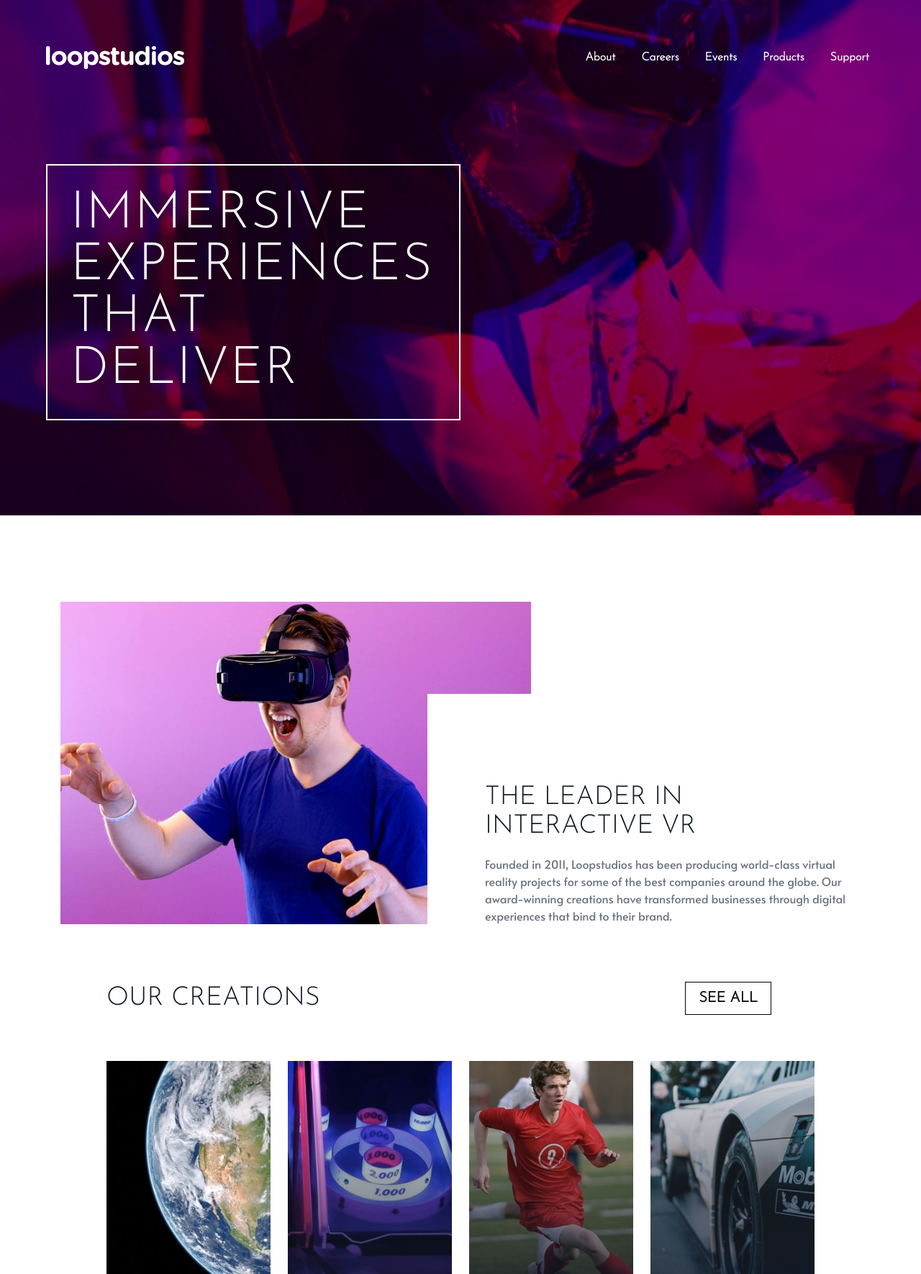
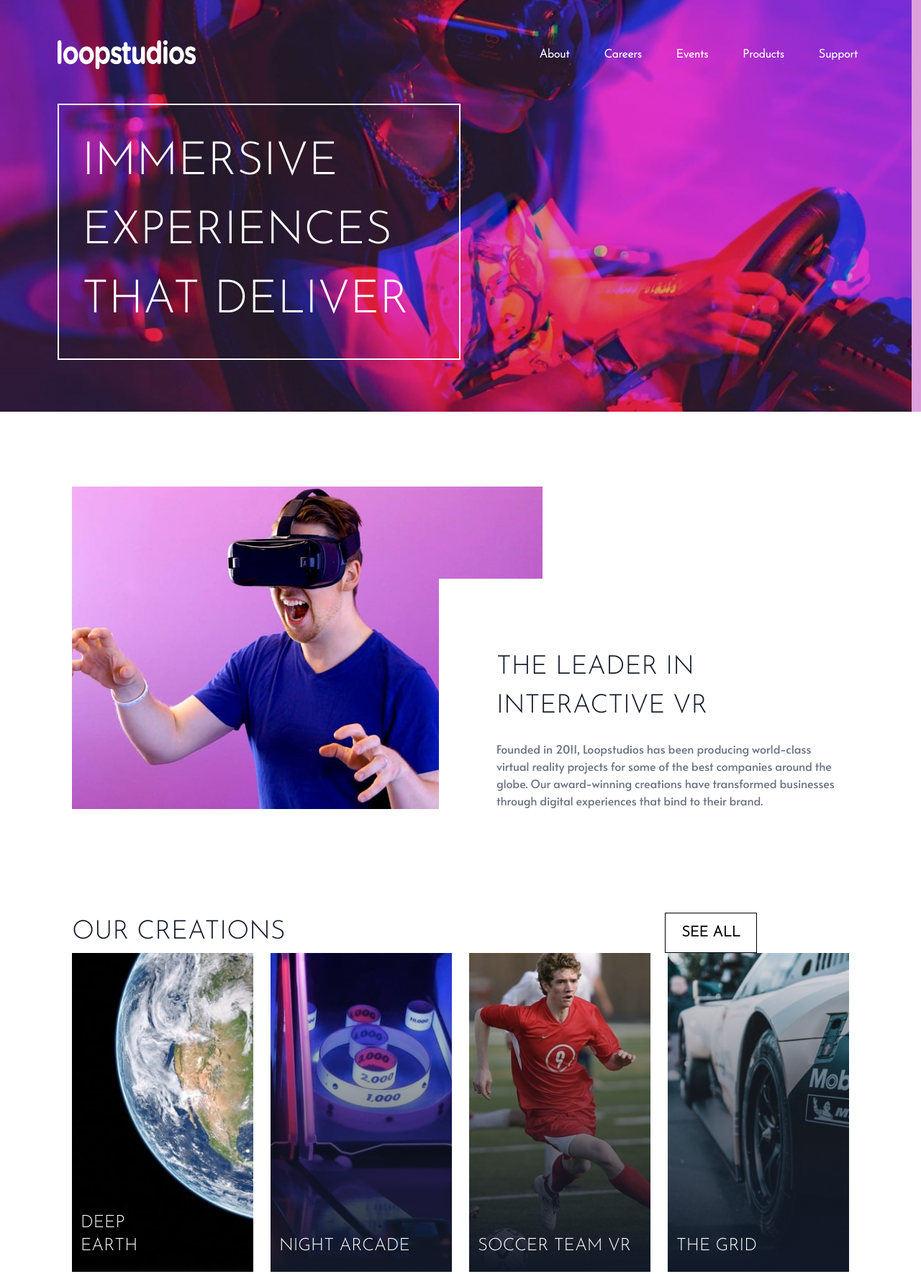
Before and after one commit to cssbubble/loopstudios, a plain HTML site: page index.html in a window 1280 px wide. Shown: the top 1770 px of the page at 72% size. Drawn offline with nearby package versions, Linux system fonts and the light colour scheme.

Commit message:
changes in css page

```diff
--- a/index.html
+++ b/index.html
@@ -13,26 +13,22 @@
 <link rel="preconnect" href="https://fonts.gstatic.com" crossorigin>
 <link href="https://fonts.googleapis.com/css2?family=Alata&family=Josefin+Sans:wght@300&display=swap" rel="stylesheet">
 <script defer src="https://unpkg.com/alpinejs@3.9.0/dist/cdn.min.js"></script>
-  <!-- Feel free to remove these styles or customise in your own stylesheet 👍 -->
-  <style>
-    .attribution { font-size: 11px; text-align: center; }
-    .attribution a { color: hsl(228, 45%, 44%); }
-  </style>
+
 </head>
-<body class="w-full lg:max-w-8xl mx-auto min-h-screen">
-  <header class="w-full h-full">
-    <div class="px-5 py-5 header-container bg-cover bg-no-repeat" x-data="{isOpen: false}">
-      <div class="lg:max-w-6xl mx-auto ">
-        <nav class="flex justify-between items-center mt-10" >
-          <img src="./images/logo.svg" alt="Loopstudios" class="cursor-pointer relative z-10">
+<body>
+  <header>
+    <div class="header-container" x-data="{isOpen: false}">
+      <div class="header-inner">
+        <nav>
+          <img src="./images/logo.svg" alt="Loopstudios" id="logo-main">
           <!-- mobile navigation  -->
-          <div class="md:hidden ">
+          <div class="mb-nav-main">
             <button @click="isOpen = !isOpen">
               <img src="./images/icon-hamburger.svg" alt="menu" x-show="!isOpen" role="button" aria-label="menu">
-              <img src="./images/icon-close.svg" alt="close" x-show="isOpen" class="relative z-10"  role="button" aria-label="close">
+              <img src="./images/icon-close.svg" alt="close" x-show="isOpen" id="close"  role="button" aria-label="close">
             </button>
-            <div x-show="isOpen" class="absolute bg-black inset-0 grid justify-items-start items-center px-5 min-h-screen">
-              <ul class="text-white grid gap-5 text-4xl" style="font-family: 'Josefin Sans', sans-serif;">
+            <div x-show="isOpen" class="mb-navbar ">
+              <ul style="font-family: 'Josefin Sans', sans-serif;">
                 <li><a href="#" aria-label="about">ABOUT</a></li>
                 <li><a href="#" aria-label="careers">CAREERS</a></li>
                 <li><a href="#" aria-label="events">EVENTS</a></li>
@@ -42,108 +38,107 @@
             </div>
           </div>
           <!-- desktop navigation  -->
-          <div class="hidden md:flex">
-            <ul class="text-white font-bold flex justify-center items-center gap-5" style="font-family: 'Josefin Sans', sans-serif;">
-              <li class="px-2 py-2 hover:text-white font-bold uline"><a href="#" aria-label="about">About</a></li>
-              <li class="px-2 py-2 hover:text-white font-bold uline"><a href="#" aria-label="careers">Careers</a></li>
-              <li class="px-2 py-2 hover:text-white font-bold uline"><a href="#" aria-label="events">Events</a></li>
-              <li class="px-2 py-2 hover:text-white font-bold uline"><a href="#" aria-label="products">Products</a></li>
-              <li class="px-2 py-2 hover:text-white font-bold uline"><a href="#" aria-label="support">Support</a></li>
+          <div class="desktop-nav">
+            <ul style="font-family: 'Josefin Sans', sans-serif;">
+              <li class="uline"><a href="#" aria-label="about">About</a></li>
+              <li class="uline"><a href="#" aria-label="careers">Careers</a></li>
+              <li class="uline"><a href="#" aria-label="events">Events</a></li>
+              <li class="uline"><a href="#" aria-label="products">Products</a></li>
+              <li class="uline"><a href="#" aria-label="support">Support</a></li>
             </ul>
           </div>
         </nav>
-        <div class="grid md:grid-cols-2 mt-32 pb-28">
-          <div class="border-2 border-white text-white p-8">
-            <h1 style="font-family: 'Josefin Sans', sans-serif;" class="text-4xl md:text-7xl uppercase tracking-wide ">Immersive  experiences <br> that deliver</h1>
+        <div class="tagline">
+          <div>
+            <h1>Immersive  experiences <br> that deliver</h1>
           </div>
         </div>
       </div>
-
     </div>
   </header>
   <main>
-    <section class="px-5 py-10 mt-20 text-center lg:flex lg:max-w-6xl lg:mx-auto">
+    <section class="first-section">
       <img src="./images/mobile/image-interactive.jpg" alt="interactive" >
-      <div class="px-3 mt-32 lg:-ml-36 bg-white lg:flex lg:flex-col lg:justify-end lg:text-left lg:pl-20">
-        <h2 style="font-family: 'Josefin Sans', sans-serif;" class="text-4xl uppercase text-gray-900">The leader in interactive VR</h2>
-        <p style="font-family: 'Alata', sans-serif;" class="text-gray-500 mt-5 ">Founded in 2011, Loopstudios has been producing world-class virtual reality
+      <div class="detail">
+        <h2>The leader in interactive VR</h2>
+        <p>Founded in 2011, Loopstudios has been producing world-class virtual reality
         projects for some of the best companies around the globe. Our award-winning
         creations have transformed businesses through digital experiences that bind
         to their brand.</p>
       </div>
     </section>
-    <section style="font-family: 'Josefin Sans', sans-serif;" class="px-5 py-10 lg:max-w-5xl lg:mx-auto">
-      <div class="lg:flex lg:justify-between lg:items-center">
-        <h2 class="text-4xl text-center uppercase text-gray-900 lg:text-left">Our creations</h2>
-        <div class="cursor-pointer hidden lg:inline-block w-60 ">
-          <div class="border border-black px-3 py-2 w-1/2 mx-auto text-center hover:text-white hover:bg-black">
-            <h3 class="uppercase text-xl font-bold">see all</h3>
+    <section class="second-section">
+      <div class="creations">
+        <h2>Our creations</h2>
+        <div>
+          <div class="seeAll">
+            <h3>see all</h3>
           </div>
         </div>
       </div>
 
-      <div  class="grid gap-6 mt-16 lg:grid-cols-4">
+      <div class="gallery">
 
-        <div class="relative grid items-end w-full">
-          <img src="./images/mobile/image-deep-earth.jpg" alt="deep earth" class="lg:hidden">
-          <img src="./images/desktop/image-deep-earth.jpg" alt="deep earth" class="hidden lg:inline-block">
+        <div class="picture">
+          <img src="./images/mobile/image-deep-earth.jpg" alt="deep earth" class="mb-img">
+          <img src="./images/desktop/image-deep-earth.jpg" alt="deep earth" class="desk-img">
           <div class="uppercase text-2xl text-white absolute z-10 w-1/2 pl-3 pb-3 h-full pt-10">
             <h3 class="absolute bottom-5">deep earth</h3>
           </div>
 
         </div>
 
-        <div class="relative grid items-end w-full">
-          <img src="./images/mobile/image-night-arcade.jpg" alt="night arcade" class="lg:hidden">
-          <img src="./images/desktop/image-night-arcade.jpg" alt="night arcade" class="hidden lg:inline-block">
+        <div class="picture">
+          <img src="./images/mobile/image-night-arcade.jpg" alt="night arcade" class="mb-img">
+          <img src="./images/desktop/image-night-arcade.jpg" alt="night arcade" class="desk-img">
           <div class="uppercase text-2xl text-white absolute z-10 w-1/2 pl-3 pb-3 h-full pt-10 bg-gradient-to-r from-gray-900 lg:bg-gradient-to-t lg:w-full lg:from-gray-900">
             <h3 class="absolute bottom-5">night arcade</h3>
           </div>
         </div>
 
-        <div class="relative grid items-end w-full">
-          <img src="./images/mobile/image-soccer-team.jpg" alt="soccer team" class="lg:hidden">
-          <img src="./images/desktop/image-soccer-team.jpg" alt="soccer team" class="hidden lg:inline-block">
+        <div class="picture">
+          <img src="./images/mobile/image-soccer-team.jpg" alt="soccer team" class="mb-img">
+          <img src="./images/desktop/image-soccer-team.jpg" alt="soccer team" class="desk-img">
           <div class="uppercase text-2xl text-white absolute z-10 w-1/2 pl-3 pb-3 h-full pt-10 bg-gradient-to-r from-gray-900 lg:bg-gradient-to-t lg:w-full lg:from-gray-900">
             <h3 class="absolute bottom-5">soccer team vr</h3>
           </div>
         </div>
 
-        <div class="relative grid items-end w-full">
-          <img src="./images/mobile/image-grid.jpg" alt="the grid" class="lg:hidden">
-          <img src="./images/desktop/image-grid.jpg" alt="the grid" class="hidden lg:inline-block">
+        <div class="picture">
+          <img src="./images/mobile/image-grid.jpg" alt="the grid" class="mb-img">
+          <img src="./images/desktop/image-grid.jpg" alt="the grid" class="desk-img">
           <div class="uppercase text-2xl text-white absolute z-10 w-1/2 pl-3 pb-3 h-full pt-10 bg-gradient-to-r from-gray-900 lg:bg-gradient-to-t lg:w-full lg:from-gray-900">
             <h3 class="absolute bottom-5">the grid</h3>
           </div>
         </div>
 
-        <div class="relative grid items-end w-full">
-          <img src="./images/mobile/image-from-above.jpg" alt="from up above vr" class="lg:hidden">
-          <img src="./images/desktop/image-from-above.jpg" alt="from up above vr" class="hidden lg:inline-block">
+        <div class="picture">
+          <img src="./images/mobile/image-from-above.jpg" alt="from up above vr" class="mb-img">
+          <img src="./images/desktop/image-from-above.jpg" alt="from up above vr" class="desk-img">
           <div class="uppercase text-2xl text-white absolute z-10 w-1/2 pl-3 pb-3 h-full pt-10 bg-gradient-to-r from-gray-900 lg:bg-gradient-to-t lg:w-full lg:from-gray-900">
             <h3 class="absolute bottom-5">from up above vr</h3>
           </div>
         </div>
 
-        <div class="relative grid items-end w-full">
-          <img src="./images/mobile/image-pocket-borealis.jpg" alt="pocket borealis" class="lg:hidden">
-          <img src="./images/desktop/image-pocket-borealis.jpg" alt="pocket borealis" class="hidden lg:inline-block">
+        <div class="picture">
+          <img src="./images/mobile/image-pocket-borealis.jpg" alt="pocket borealis" class="mb-img">
+          <img src="./images/desktop/image-pocket-borealis.jpg" alt="pocket borealis" class="desk-img">
           <div class="uppercase text-2xl text-white absolute z-10 w-1/2 pl-3 pb-3 h-full pt-10 bg-gradient-to-r from-gray-900 lg:bg-gradient-to-t lg:w-full lg:from-gray-900">
             <h3 class="absolute bottom-5">pocket borealis</h3>
           </div>
         </div>
 
-        <div class="relative grid items-end w-full">
-          <img src="./images/mobile/image-curiosity.jpg" alt="the curiosity" class="lg:hidden">
-          <img src="./images/desktop/image-curiosity.jpg" alt="the curiosity" class="hidden lg:inline-block">
+        <div class="picture">
+          <img src="./images/mobile/image-curiosity.jpg" alt="the curiosity" class="mb-img">
+          <img src="./images/desktop/image-curiosity.jpg" alt="the curiosity" class="desk-img">
           <div class="uppercase text-2xl text-white absolute z-10 w-1/2 pl-3 pb-3 h-full pt-10 bg-gradient-to-r from-gray-900 lg:bg-gradient-to-t lg:w-full lg:from-gray-900">
             <h3 class="absolute bottom-5">the curiosity</h3>
           </div>
         </div>
 
-        <div class="relative grid items-end w-full">
-          <img src="./images/mobile/image-fisheye.jpg" alt="make it fisheye" class="lg:hidden">
-          <img src="./images/desktop/image-fisheye.jpg" alt="make it fisheye" class="hidden lg:inline-block">
+        <div class="picture">
+          <img src="./images/mobile/image-fisheye.jpg" alt="make it fisheye" class="mb-img">
+          <img src="./images/desktop/image-fisheye.jpg" alt="make it fisheye" class="desk-img">
           <div class="uppercase text-2xl text-white absolute z-10 w-1/2 pl-3 pb-3 h-full pt-10 bg-gradient-to-r from-gray-900 lg:bg-gradient-to-t lg:w-full lg:from-gray-900">
             <h3 class="absolute bottom-5">make it fisheye</h3>
           </div>
@@ -182,14 +177,5 @@
     </div>
 
   </footer>
-
-
-
-
-
-  <div class="attribution">
-    Challenge by <a href="https://www.frontendmentor.io?ref=challenge" target="_blank">Frontend Mentor</a>.
-    Coded by <a href="#">Priyanka</a>.
-  </div>
 </body>
 </html>
--- a/styles.css
+++ b/styles.css
@@ -1,14 +1,173 @@
+body{
+    width: 100%;
+    margin: 0 auto;
+    min-height: 100vh;
+}
+header {
+    width: 100%;
+    height: 100%;
+}
 .header-container{
     background-image: url('images/mobile/image-hero.jpg');
-    background-color: purple;
+    background-color: plum;
     background-blend-mode: multiply;
+    padding: 1.5rem;
+    background-size: cover;
+    background-repeat: no-repeat;
+}
+.header-inner {
 
 }
+nav {
+    display: flex;
+    justify-content: space-between;
+    align-content: center;
+    margin-top: 2rem;
+}
+#logo-main{
+    cursor: pointer;
+    position: relative;
+    z-index: 10;
+}
+#close{
+    position: relative;
+    z-index: 10;
+}
+.mb-navbar {
+    position: absolute;
+    background-color: black;
+    inset: 0;
+    display: grid;
+    justify-items: start;
+    align-items: center;
+    padding: 2rem 1rem;
+    min-height: 100vh;
+}
+.mb-navbar > ul {
+    color: white;
+    display: grid;
+    gap: 2rem;
+    font-size: 1.75rem;
+}
+.desktop-nav {
+    display: none;
+}
+.desktop-nav > ul {
+    color: white;
+    font-weight: bold;
+    display: flex;
+    justify-content: center;
+    align-items: center;
+    gap: 2rem;
+}
+.desktop-nav > ul > li{
+    padding: 0.5rem;
+}
+.tagline {
+    display: grid;
+    padding: 8rem 0;
+    margin: 0 auto;
+}
+.tagline > div {
+    border-width: 2px;
+    border-color: white;
+    color: white;
+    padding: 2rem;
+}
+.tagline h1 {
+    font-size: 2.5rem;
+    text-transform: uppercase;
+    font-family: 'Josefin Sans', sans-serif;
+}
+.first-section {
+    padding: 2.5rem 1.25rem;
+    margin: 4rem auto 0;
+    text-align: center;
+}
+.first-section img {
+    margin: 0 auto;
+}
+.detail {
+    padding: 0 0.75rem;
+    margin-top: 8rem;
+    background-color: white;
+}
+.detail > h2 {
+    font-size: 2.25rem;
+    text-transform: uppercase;
+    color: rgb(17 24 39);
+    font-family: 'Josefin Sans', sans-serif;
+}
+.detail > p {
+    margin-top: 1.25rem;
+    color: rgb(107 114 128);
+    font-family: 'Alata', sans-serif;
+}
+.second-section {
+    padding: 2.5rem 1.25rem;
+    margin: 4rem auto 0;
+    font-family: 'Josefin Sans', sans-serif;
+}
+.creations >h2 {
+    font-size: 2.25rem;
+    text-align: center;
+    text-transform: uppercase;
+    color:  rgb(17 24 39);
+}
+.creations > div {
+    cursor: pointer;
+    display: none;
+}
+.seeAll{
+    border: 1px solid black;
+    padding: 0.75rem 0.5rem;
+    width: 50%;
+    text-align: center;
+}
+.seeAll:hover {
+    color: white;
+    background-color: black;
+}
+.seeAll > h3 {
+    text-transform: uppercase;
+    font-size: 1.25rem;
+    font-weight: bold;
+}
+.gallery {
+    display: grid;
+    gap: 1.5rem;
+    margin-top: 4rem auto 0;
+}
+.picture{
+    position: relative;
+    display: grid;
+    align-items: flex-end;
+    width: 100%;
+    justify-content: center;
+    /* justify-items: center; */
+}
+.desk-img{
+    display: none;
+}
 
-@media (min-width: 1100px) {
+@media (min-width: 1000px) {
+    body {
+        max-width: 80rem;
+        margin: 0 auto;
+    }
     .header-container{
         background-image: url('images/desktop/image-hero.jpg');
         background-size: contain;
+    }
+    .header-inner{
+        max-width: 70rem;
+        margin: 0 auto;
+    }
+    .mb-nav-main{
+        display: none;
+    }
+    .desktop-nav {
+        display: flex;
     }
     .uline:hover {
         background-image: linear-gradient(white, white);
@@ -16,4 +175,49 @@
         background-size: 40% 2px;
         background-repeat: no-repeat;
     }
+    .tagline {
+        padding: 3rem 0;
+        display: grid;
+        grid-template-columns: repeat(2, minmax(0, 1fr));
+    }
+    .tagline h1 {
+        font-size: 4rem;
+    }
+    .first-section {
+        max-width: 70rem;
+        display: flex;
+    }
+    .detail{
+        margin-left: -9rem;
+        display: flex;
+        flex-direction: column;
+        justify-content: flex-end;
+        text-align: left;
+        padding-left: 5rem;
+    }
+    .second-section{
+        max-width: 70rem;
+    }
+    .creations {
+        display: flex;
+        justify-content: space-between;
+        align-content: center;
+    }
+    .creations > h2 {
+        text-align: left;
+    }
+    .creations > div {
+        display: inline-block;
+        width: 16rem;
+    }
+    .gallery {
+        display: grid;
+        grid-template-columns: repeat(4, minmax(0,1fr));
+    }
+    .mb-img {
+        display: none;
+    }
+    .desk-img {
+        display: inline-block;
+    }
 }
```
